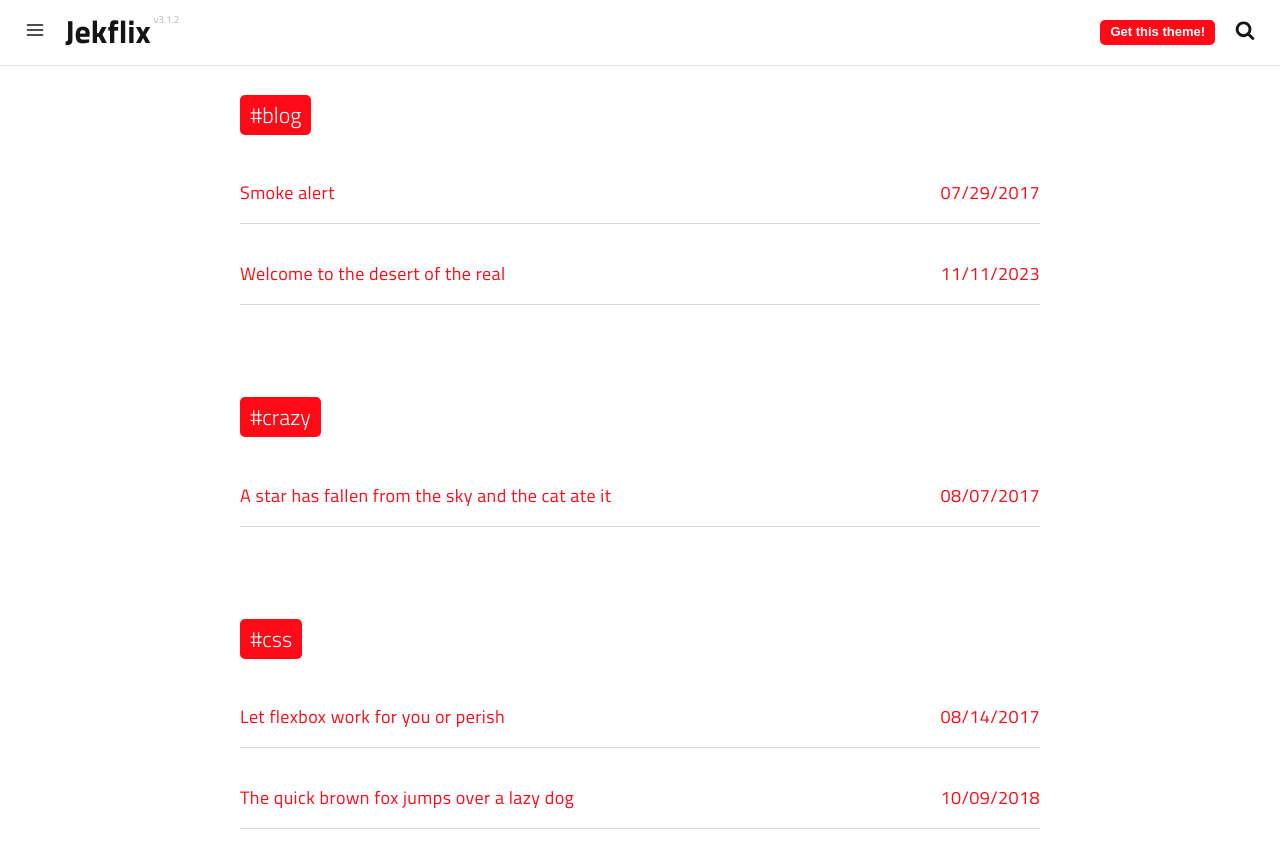
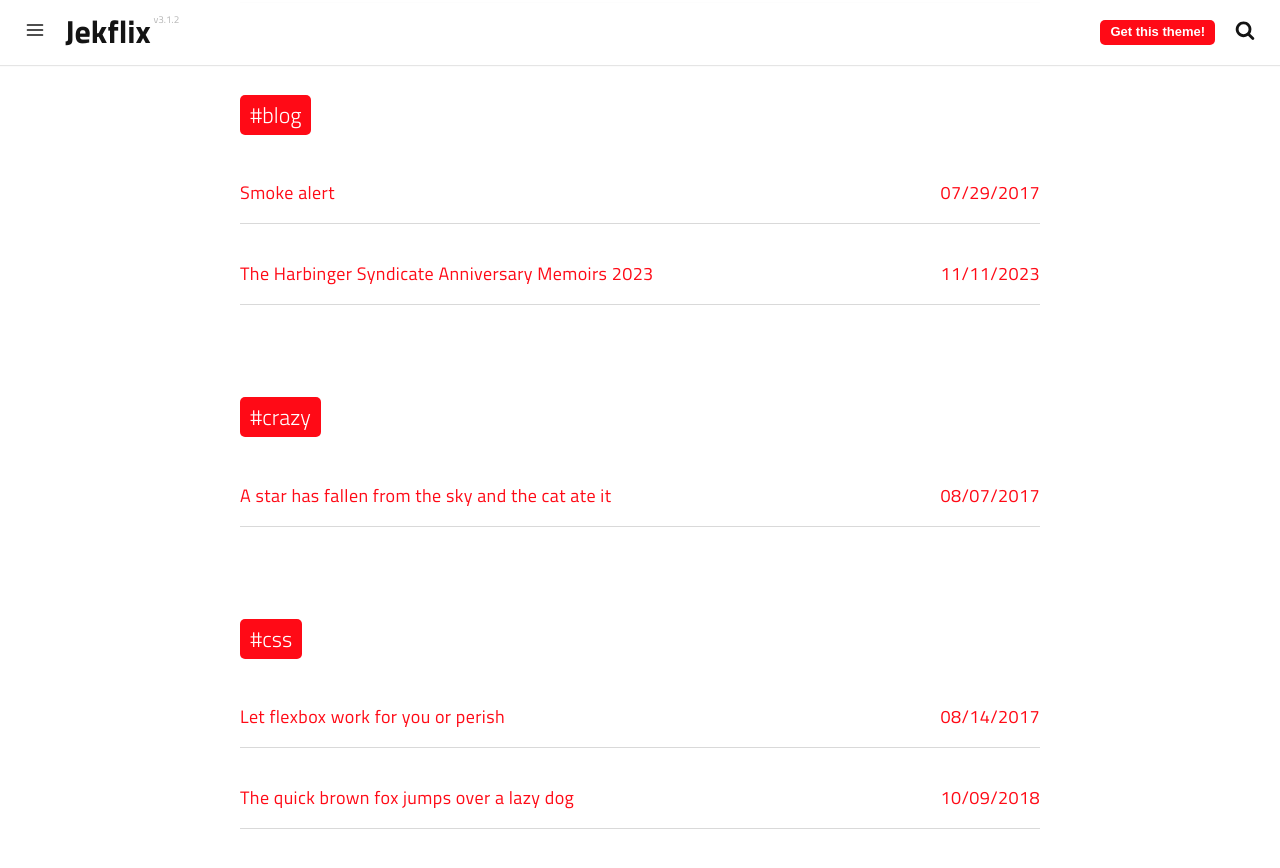
Before and after one commit to Kimmucchi/kimmucchi.github.io, a Jekyll site: the page built from tags.html, in a window 1280 px wide and 900 px high, scrolled down 3734 px. Shown: the top 868 px of the window. Built offline with Jekyll 4.4.1, drawn with Linux system fonts in a browser that asks for light colours; a script that is not in the unit is left out; some of the changed text lies outside the part shown.

Commit message:
changed hero details

```diff
--- a/_posts/2010-01-01-welcome-to-the-desert-of-the-real.md
+++ b/_posts/2010-01-01-welcome-to-the-desert-of-the-real.md
@@ -1,8 +1,8 @@
 ---
 date: 2023-11-11
 layout: post
-title: Welcome to the desert of the real
-subtitle: 'Lorem ipsum dolor sit amet, consectetur adipisicing elit.'
+title: The Harbinger Syndicate Anniversary Memoirs 2023
+subtitle: 'Powered by the Syndicate Directress, Kimmu'
 description: >-
   Lorem ipsum dolor sit amet, consectetur adipisicing elit, sed do eiusmod
   tempor incididunt ut labore et dolore magna aliqua.
```
